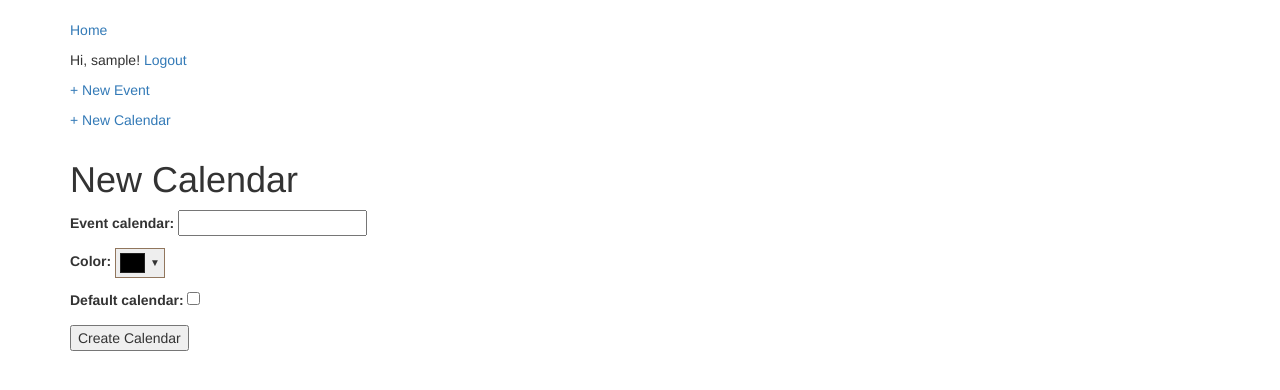
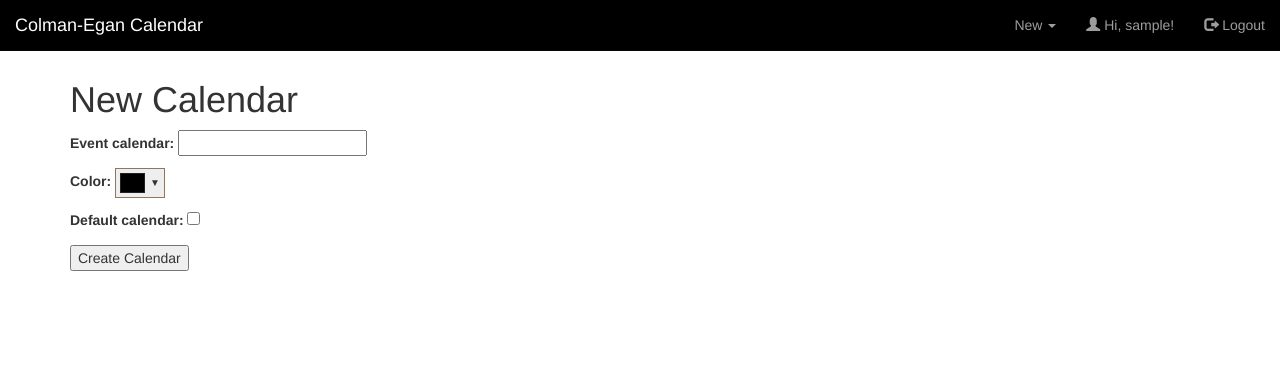
Before and after one commit to broden-wanner/colmanegancalendar, a Django app: page /calendar/new/ in a window 1280 px wide. Shown: the top 390 px of the page. Run offline with Django 3.2, Linux system fonts and the light colour scheme; the visitor is signed in with stand-in values (Sample User, id 1); some libraries are stand-ins or nearby versions.

Commit message:
Started Styling webpage: we now have a navbar!!!

```diff
--- a/calendarapp/templatetags/calendar_tags.py
+++ b/calendarapp/templatetags/calendar_tags.py
@@ -2,15 +2,23 @@ from django import template
 
 register = template.Library()
 
-'''@register.simple_tag()
-def get_default_calendar_events(user, day):
-    if user.is_authenticated:
-    	sorted_calendar_events = day.sorted_events(calendar_preferences=user.member.calendar_preferences.all())
-    	if sorted_calendar_events:
-    		return sorted_calendar_events
-    	else:
-    		#Returns the default calendars if the user has no preferences
-    		return day.sorted_events()
-    else:
-    	#Returns the default calendars for those who are not logged in
-    	return day.sorted_events()'''
+@register.simple_tag()
+def pagination_links(template_url):
+    urls_to_include = ['/day', '/month', '/week']
+    for url in urls_to_include:
+        if url in template_url:
+            return True
+    return False
+
+@register.simple_tag()
+def new_event_or_calendar_links(template_url):
+	urls_to_exclude = ['/edit', '/delete']
+	for url in urls_to_exclude:
+		if url in template_url:
+			return False
+
+	urls_to_include = ['/day', '/month', '/week', '/event', '/calendar']
+	for url in urls_to_include:
+		if url in template_url:
+			return True
+	return False
--- a/calendarapp/views.py
+++ b/calendarapp/views.py
@@ -110,6 +110,7 @@ def calendarWeekView(request, year, month, first_day_of_week):
 		'week': week,
 		'first_day_of_next_week': first_day_of_next_week,
 		'first_day_of_last_week': first_day_of_last_week,
+		'current_month': this_month,
 		'calendars': Calendar.objects.all().order_by('event_calendar'),
 		'shown_calendars': return_calendars(request, 'shown_calendars'),
 		'hidden_calendars': return_calendars(request, 'hidden_calendars'),
@@ -125,6 +126,7 @@ def calendarDayView(request, year, month, day):
 		'day': this_day,
 		'next_day': next_day,
 		'previous_day': previous_day,
+		'current_month': this_month,
 		'calendars': Calendar.objects.all().order_by('event_calendar'),
 		'shown_calendars': return_calendars(request, 'shown_calendars'),
 		'hidden_calendars': return_calendars(request, 'hidden_calendars'),
--- a/static/css/base.css
+++ b/static/css/base.css
@@ -0,0 +1,13 @@
+body {
+	margin-top: 60px;
+}
+
+.navbar {
+    border-radius: 0px;
+    background-color: black;
+}
+
+.dropdown:hover .dropdown-menu {
+    display: block;
+    margin-top: 0;
+ }
--- a/templates/base.html
+++ b/templates/base.html
@@ -1,4 +1,5 @@
 {% load staticfiles %}
+{% load calendar_tags %}
 <!DOCTYPE html>
 <html>
 <head>
@@ -8,6 +9,7 @@
 	<link rel="stylesheet" type="text/css" href="https://maxcdn.bootstrapcdn.com/bootstrap/3.3.7/css/bootstrap.min.css">
 	<link rel="stylesheet" type="text/css" href="https://code.jquery.com/ui/1.12.1/themes/smoothness/jquery-ui.css">
 	<link rel="stylesheet" href="https://cdnjs.cloudflare.com/ajax/libs/timepicker/1.3.5/jquery.timepicker.min.css">
+	<link rel="stylesheet" type="text/css" href="{% static 'css/base.css' %}">
 	<script type="text/javascript" src="https://code.jquery.com/jquery-1.12.4.min.js"></script>
 	<script type="text/javascript" src="https://code.jquery.com/ui/1.12.1/jquery-ui.min.js"></script>
 		<script type="text/javascript" src="https://maxcdn.bootstrapcdn.com/bootstrap/3.3.7/js/bootstrap.min.js"></script>
@@ -15,27 +17,83 @@
 	<link rel="stylesheet" href="{% static 'css/spectrum.css' %}">
 </head>
 <body>
-	<div class="container">
-		<br>
-		<p><a href="{% url 'home' %}">Home</a></p>
-		{% if request.path != '/accounts/login/' and request.path != '/accounts/signup/' %}
-			{% if user.is_authenticated %}
-				<p>Hi, {{ user.username }}! <a href="{% url 'logout' %}">Logout</a></p>
-			{% else %}
-				<p><a href="{% url 'login' %}">Login</a> or <a href="{% url 'signup' %}">Create an account!</a></p>
+{% pagination_links request.path as pagination_links %}
+{% new_event_or_calendar_links request.path as new_event_or_calendar_links %}
+<nav class="navbar navbar-inverse navbar-fixed-top">
+	<div class="container-fluid">
+		<div class="navbar-header">
+			<button type="button" class="navbar-toggle" data-toggle="collapse" data-target="#calendar-navbar">
+			    <span class="icon-bar"></span>
+			    <span class="icon-bar"></span>
+			    <span class="icon-bar"></span>
+			</button>
+		  	<a class="navbar-brand" href="{% url 'home' %}">Colman-Egan Calendar</a>
+		</div>
+		<div class="collapse navbar-collapse" id="calendar-navbar">
+			<ul class="nav navbar-nav">
+				{% if pagination_links %}
+					{% if 'month' in request.path %}
+						<li>
+							<div class="btn-group">
+								<a class="btn btn-default navbar-btn" href="{% url 'month' year=previous_month.year.year month=previous_month.month %}" data-toggle="tooltip" data-placement="bottom" title="Previous Month"><span class="glyphicon glyphicon-arrow-left"></span></a>
+								<a class="btn btn-default navbar-btn" href="{% url 'month' year=next_month.year.year month=next_month.month %}" data-toggle="tooltip" data-placement="bottom" title="Next Month"><span class="glyphicon glyphicon-arrow-right"></span></a>
+							</div>
+						</li>
+					{% elif 'week' in request.path %}
+						<li>
+							<div class="btn-group">
+								<a class="btn btn-default navbar-btn" href="{% url 'week' year=first_day_of_last_week.month.year.year month=first_day_of_last_week.month.month first_day_of_week=first_day_of_last_week.day_of_month %}" data-toggle="tooltip" data-placement="bottom" title="Previous Week"><span class="glyphicon glyphicon-arrow-left"></span></a>
+								<a class="btn btn-default navbar-btn" href="{% url 'week' year=first_day_of_next_week.month.year.year month=first_day_of_next_week.month.month first_day_of_week=first_day_of_next_week.day_of_month %}" data-toggle="tooltip" data-placement="bottom" title="Next Week"><span class="glyphicon glyphicon-arrow-right"></span></a>
+							</div>
+						</li>
+					{% elif 'day' in request.path %}
+						<li>
+							<div class="btn-group">
+								<a class="btn btn-default navbar-btn" href="{% url 'day' year=previous_day.month.year.year month=previous_day.month.month day=previous_day.day_of_month %}" data-toggle="tooltip" data-placement="bottom" title="Previous Day"><span class="glyphicon glyphicon-arrow-left"></span></span></a>
+								<a class="btn btn-default navbar-btn" href="{% url 'day' year=next_day.month.year.year month=next_day.month.month day=next_day.day_of_month %}" data-toggle="tooltip" data-placement="bottom" title="Next Day"><span class="glyphicon glyphicon-arrow-right"></a>
+							</div>
+						</li>
+					{% endif %}
+				    <li><p class="navbar-text">{{ current_month.month_str }} {{ current_month.year.year }}</p></li>
+			    {% endif %}
+		  	</ul>
+		  	<ul class="nav navbar-nav navbar-right">
+		  		{% if new_event_or_calendar_links %}
+				    {% if perms.calendarapp.add_event or perms.calendarapp.add_calendar %}
+					    <li class="dropdown">
+					        <a class="dropdown-toggle" data-toggle="dropdown">New
+					        <span class="caret"></span></a>
+					        <ul class="dropdown-menu">
+					        	{% if perms.calendarapp.add_event %}
+						        	<li><a href="{% url 'new_event' %}">Event</a></li>
+						        {% endif %}
+						        {% if perms.calendarapp.add_calendar %}
+						        	<li><a href="{% url 'new_calendar' %}">Calendar</a></li>
+						        {% endif %}
+					        </ul>
+					     </li>
 					{% endif %}
 				{% endif %}
-
-		{% if perms.calendarapp.add_event %}
-			<p><a href="{% url 'new_event' %}">+ New Event</a></p>
+		  		{% if request.path != '/accounts/login/' or request.path != '/accounts/signup/' %}
+					{% if user.is_authenticated %}
+						<li><p class="navbar-text"><span class="glyphicon glyphicon-user"></span> Hi, {{ user.username }}!</p></li>
+						<li><a href="{% url 'logout' %}"> <span class="glyphicon glyphicon-log-out"></span> Logout</a></li>
+					{% else %}
+						<li><a href="{% url 'login' %}"><span class="glyphicon glyphicon-log-in"></span> Login</a></li>
+						<li><a href="{% url 'signup' %}"><span class="glyphicon glyphicon-user"></span> Sign Up</a></li>
 					{% endif %}
-		{% if perms.calendarapp.add_calendar %}
-			<p><a href="{% url 'new_calendar' %}">+ New Calendar</a></p>
 				{% endif %}
+		  	</ul>
 		</div>
+	</div>
+</nav>
 
 {% block content %}
 {% endblock %}
 
+<script type="text/javascript">
+	$('[data-toggle="tooltip"]').tooltip();
+</script>
+
 </body>
 </html>
--- a/templates/month.html
+++ b/templates/month.html
@@ -4,7 +4,6 @@
 {% block content %}
 
 <div class="container">
-	<h1>{{ current_month.month_str }} {{ current_month.year.year }}</h1>
 	<p><a href="{% url 'week' year=first_day_of_week.month.year.year month=first_day_of_week.month.month first_day_of_week=first_day_of_week.day_of_month %}">Week View</a></p>
 	<table class="table table-bordered">
 		<tbody>
@@ -30,8 +29,6 @@
 			{% endfor %}
 		</tbody>
 	</table>
-	<p><a href="{% url 'month' year=next_month.year.year month=next_month.month %}">Next Month: {{ next_month.month_str }} {{ next_month.year.year }}</a></p>
-	<p><a href="{% url 'month' year=previous_month.year.year month=previous_month.month %}">Previous Month: {{ previous_month.month_str }} {{ previous_month.year.year }}</a></p>
 
 	{% include 'calendar_filter.html' %}
 
```
Lines whose indentation alone changed are shown as unchanged.
